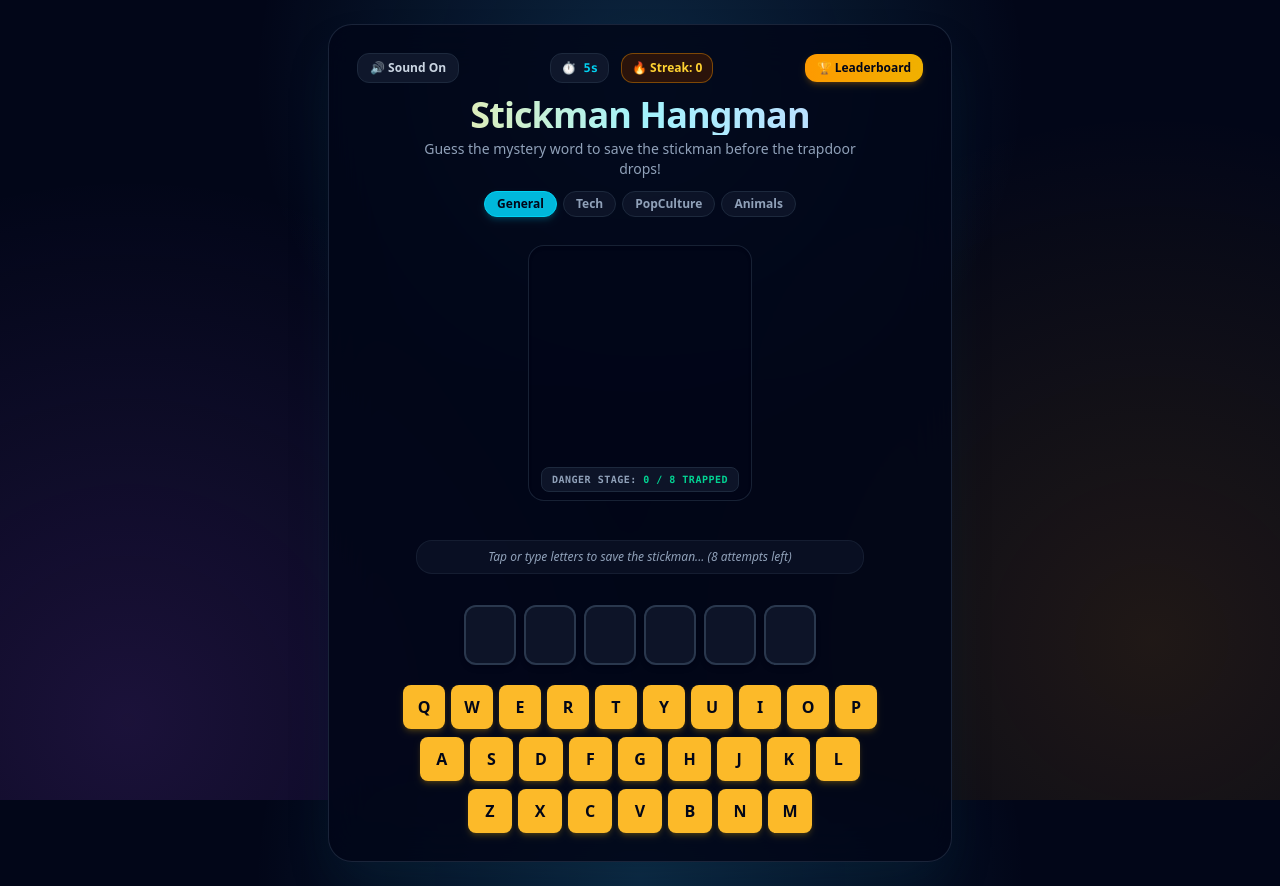
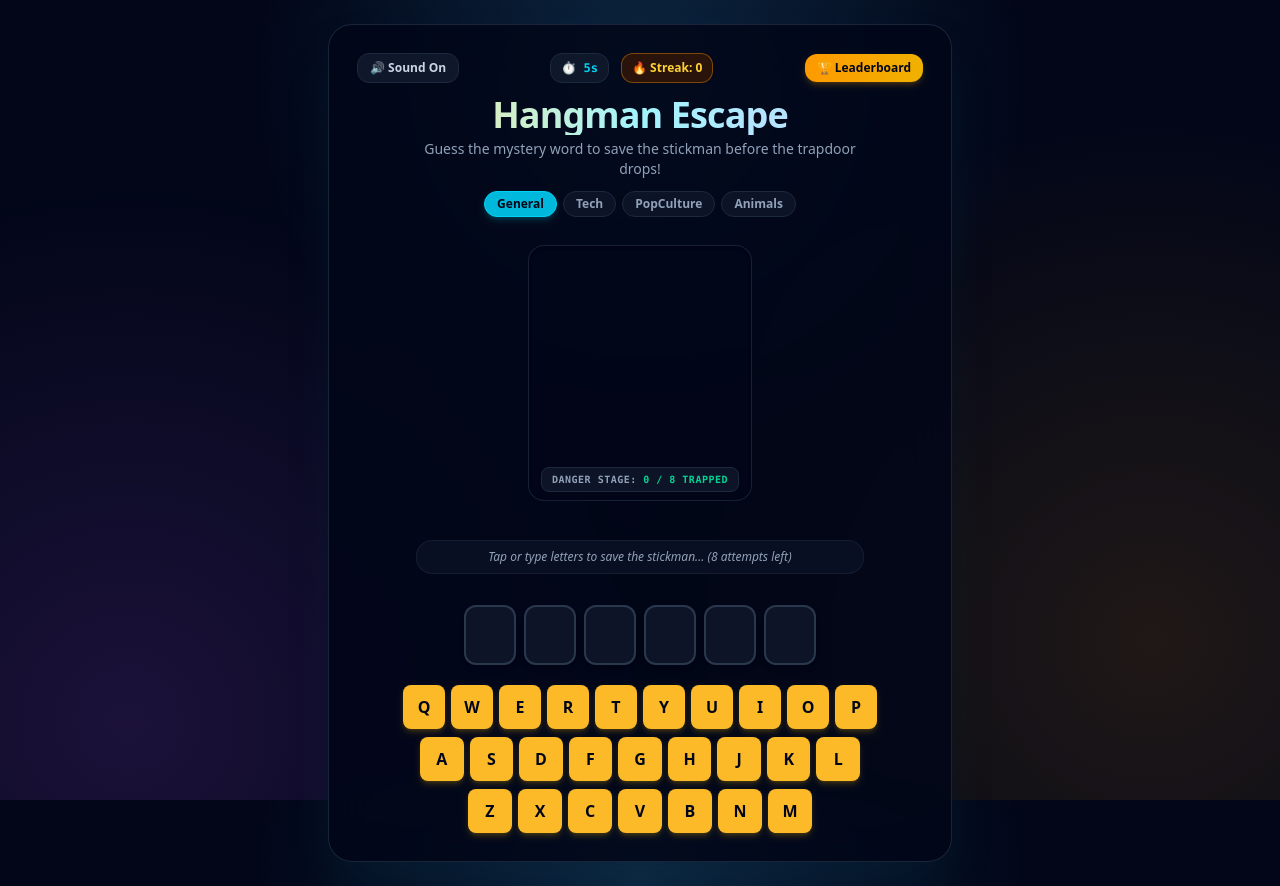
Before and after one commit to 0Kareem0/Assembly-Endgame, a React (Vite) app in the folder project-00022/: page / in a window 1280 px wide. Built offline with nearby package versions, Linux system fonts and the light colour scheme; a web font is replaced by a local one.

Commit message:
Update game title to Hangman Escape and add custom SVG favicon

```diff
--- a/project-00022/index.html
+++ b/project-00022/index.html
@@ -2,12 +2,12 @@
 <html lang="en" class="dark">
   <head>
     <meta charset="UTF-8" />
-    <link rel="icon" type="image/svg+xml" href="/vite.svg" />
+    <link rel="icon" type="image/svg+xml" href="/favicon.svg" />
     <meta name="viewport" content="width=device-width, initial-scale=1.0, maximum-scale=1.0, user-scalable=no" />
     <style>
       @import url('https://fonts.googleapis.com/css2?family=Inter:wght@400;500;600;700;800&family=JetBrains+Mono:wght@500;700;800&family=Outfit:wght@400;600;700;800;900&family=Science+Gothic:wght@100..900&display=swap');
     </style>
-    <title>Assembly Endgame - Cyber Defense Word Game</title>
+    <title>Hangman Escape - Word Rescue Game</title>
   </head>
   <body class="bg-slate-950 text-slate-100 font-sans antialiased min-h-screen selection:bg-cyan-500 selection:text-slate-950">
     <div id="root"></div>
--- a/project-00022/package.json
+++ b/project-00022/package.json
@@ -1,5 +1,5 @@
 {
-  "name": "project-00022",
+  "name": "hangman-escape",
   "private": true,
   "version": "0.0.0",
   "type": "module",
--- a/project-00022/src/App.jsx
+++ b/project-00022/src/App.jsx
@@ -229,7 +229,7 @@
         {/* Header Title */}
         <header className="text-center w-full mb-2">
           <h1 className="text-2xl sm:text-4xl font-extrabold text-transparent bg-clip-text bg-gradient-to-r from-amber-200 via-cyan-200 to-indigo-200 tracking-tight">
-            Stickman Hangman
+            Hangman Escape
           </h1>
           <p className="text-slate-400 text-xs sm:text-sm mt-1 max-w-md mx-auto">
             Guess the mystery word to save the stickman before the trapdoor drops!
```
Also changed, not shown: project-00022/public/favicon.svg (added).
